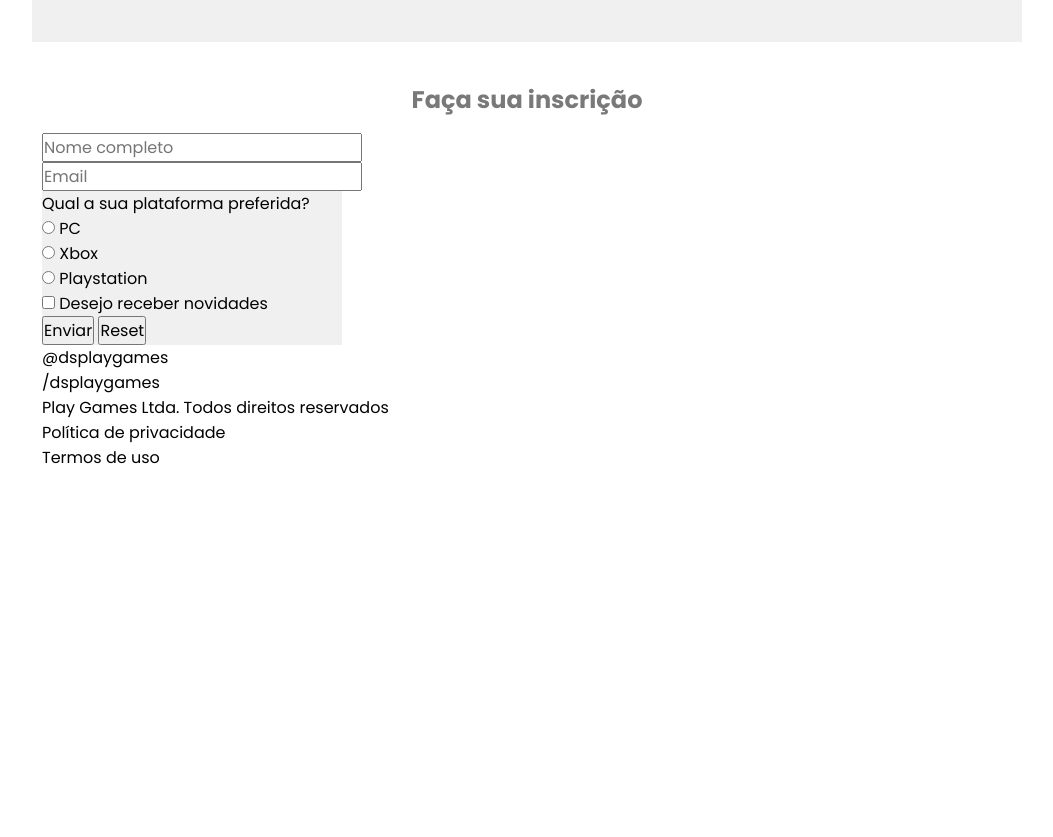
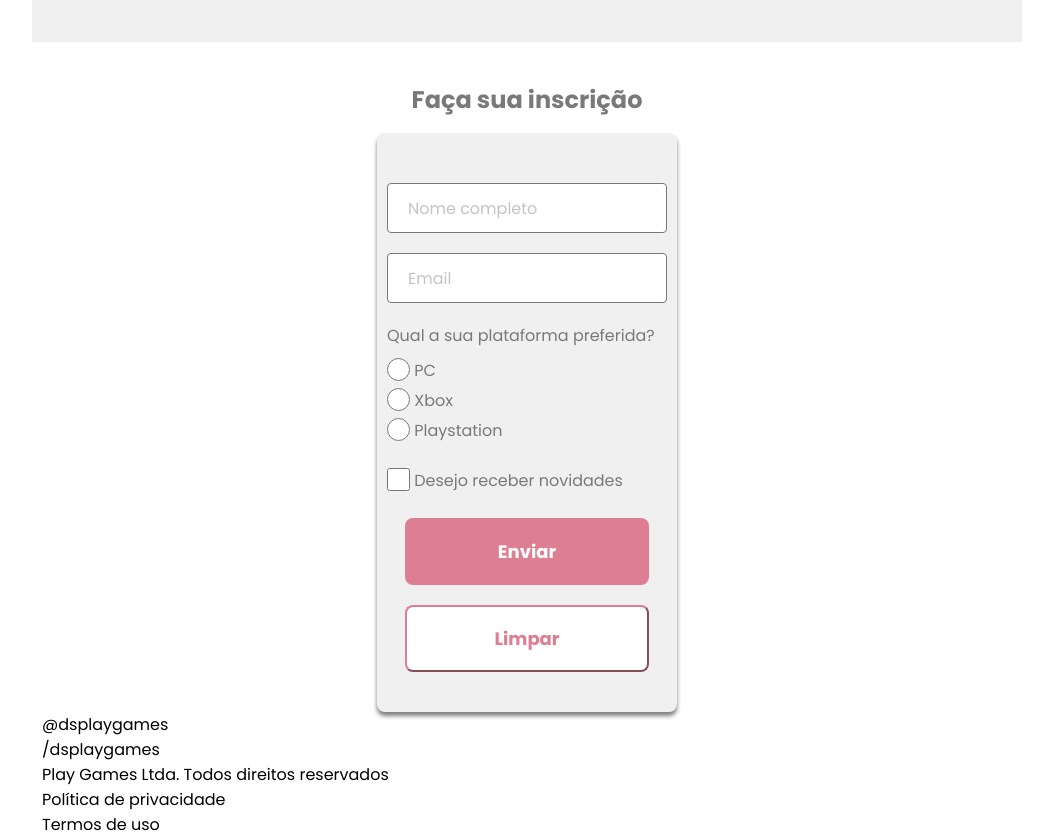
Before and after one commit to camilagbrito/DesafioDSPlayGamesResponsivo, a plain HTML site: page index.html in a window 1280 px wide. Shown: the part 2520-3357 px from the top of the page, without its empty margins (113-1166 px from the left). Before the commit the page ends 2990 px from the top, so only its background shows below. Drawn offline with Linux system fonts and the light colour scheme.

Commit message:
Css até formulários

```diff
--- a/css/style.css
+++ b/css/style.css
@@ -149,6 +149,7 @@ a, a:hover{
     background-color: var(--white);
     margin: 0 auto;
     margin-bottom: 25px;
+    box-shadow:0px 4px 4px rgba(0, 0, 0, 0.5);
 
 }
 
@@ -192,5 +193,72 @@ a, a:hover{
 
 .form-card{
     width: 300px;
-    background-color: var(--light-gray) ;
+    background-color: var(--light-gray);
+    color: var(--gray);
+    padding: 50px 10px 40px 10px;
+    margin: 0 auto;
+    font-size: 16px;
+    border-radius: 8px;
+    box-shadow:0px 4px 4px rgba(0, 0, 0, 0.5);
 }
+
+.inputs-text input{
+   width: 280px;
+   height: 50px;
+   margin-bottom: 20px;
+   border-radius: 4px;
+   border: 1px solid var(--gray);
+
+}
+
+.inputs-text input::placeholder{
+    color: #c4c4c4;
+    padding: 20px;
+}
+
+input[type=radio], input[type=checkbox]{
+   width: 23px;
+   height: 23px;
+}
+
+#ctrl-plat{
+   margin: 10px 0;
+}
+
+#ctrl-plat label{
+    vertical-align: top;
+}
+
+#ctrl-checkbox label{
+    vertical-align: top;
+}
+
+#ctrl-checkbox{
+    margin: 20px 0;
+}
+
+.button-submit{
+    width: 244px;
+    height: 67px;
+    border-radius: 8px;
+    background-color: var(--light-red);
+    border-color: var(--light-red);
+    border-style: none;
+    color: var(--white);
+    font-weight: 700;
+    font-size: 18px;
+    margin: 0px 18px;
+}
+
+.button-reset{
+    width: 244px;
+    height: 67px;
+    border-radius: 8px;
+    background-color: var(--white);
+    border-color: var(--light-red);
+    color: var(--light-red);
+    font-weight: 700;
+    font-size: 18px;
+    margin: 20px 18px 0px 18px;
+    align-items: center;
+}
--- a/index.html
+++ b/index.html
@@ -117,11 +117,11 @@
         <h2>Faça sua inscrição</h2>
         <div class="form-card">
           <form action="site.html">
-            <div>
+            <div class="inputs-text">
               <label for="ctrl-name"></label>
               <input id="ctrl-name" type="text" placeholder="Nome completo">
             </div>
-            <div>
+            <div class="inputs-text">
               <label for="ctrl-email"></label>
               <input id="crtl-email" type="text" placeholder="Email">
             </div>
@@ -130,25 +130,25 @@
               <label for="ctrl-plat"> Qual a sua plataforma preferida?</label>
               <div id="ctrl-plat">
                 <div>
-                  <input type="radio" name="pc" id="pc">
+                  <input type="radio" name="plat" id="pc">
                   <label for="pc">PC</label>
                 </div>
                 <div>
-                  <input type="radio" name="xbox" id="xbox">
-                  <label for="pc">Xbox</label>
+                  <input type="radio" name="plat" id="xbox">
+                  <label for="xbox">Xbox</label>
                 </div>
                 <div>
-                  <input type="radio" name="ps" id="ps">
-                  <label for="pc">Playstation</label>
+                  <input type="radio" name="plat" id="ps">
+                  <label for="ps">Playstation</label>
                 </div>
               </div>
             </div>
-            <div>
+            <div id="ctrl-checkbox">
               <input type="checkbox" name="sendnews" id="sendnews">
               <label for="sendnews">Desejo receber novidades</label>
             </div>
-            <input type="submit" value="Enviar">
-            <input type="reset">
+            <input class="button-submit" type="submit" value="Enviar">
+            <input class="button-reset" type="reset" value="Limpar">
         </form>
       </div>
       </section>
```
